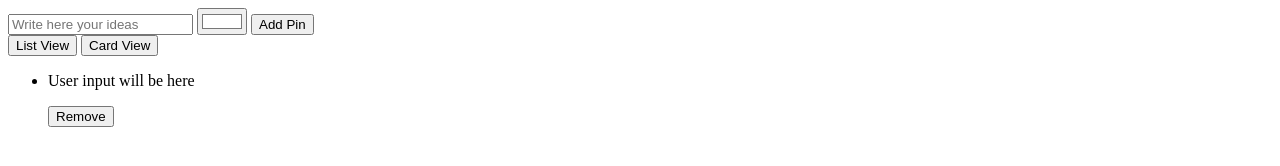
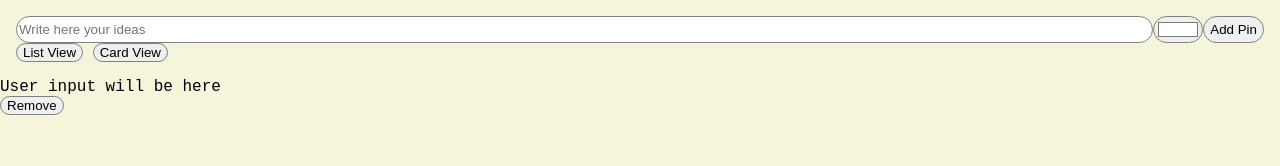
Before and after one commit to alevanella-boop/MAInD-Creative-Coding-Findations-2025, a plain HTML site: page SUBMISSIONS/EXERCISE 1/index.html in a window 1280 px wide. Drawn offline with Linux system fonts and the light colour scheme.

Commit message:
css base

```diff
--- a/SUBMISSIONS/EXERCISE 1/Assets/style.css
+++ b/SUBMISSIONS/EXERCISE 1/Assets/style.css
@@ -0,0 +1,50 @@
+html, body, div, span, applet, object, iframe,
+h1, h2, h3, h4, h5, h6, p, blockquote, pre,
+a, abbr, acronym, address, big, cite, code,
+del, dfn, em, img, ins, kbd, q, s, samp,
+small, strike, strong, sub, sup, tt, var,
+b, u, i, center,
+dl, dt, dd, ol, ul, li,
+fieldset, form, label, legend,
+table, caption, tbody, tfoot, thead, tr, th, td,
+article, aside, canvas, details, embed,
+figure, figcaption, footer, header, hgroup,
+menu, nav, output, ruby, section, summary,
+time, mark, audio, video {
+  margin: 0;
+  padding: 0;
+  border: 0;
+  font-size: 100%;
+  font: inherit;
+  vertical-align: baseline;
+}
+
+html {
+  font-family: 'Courier New', Courier, monospace;
+}
+
+body {
+  background-color: #f5f5dc;
+}
+
+header {
+  background-color: #f5f5dc;
+  padding: 1rem;
+}
+
+input, button {
+  border-radius: 1rem;
+  border: 1px solid grey;
+  padding: 0,6rem;
+  height: 2 rem;
+  }
+
+#input-form {
+  width: 100%;
+  display: flex;
+  gap: 0,2rem;
+}
+
+#text-input {
+ flex-grow: 1;
+}
--- a/SUBMISSIONS/EXERCISE 1/index.html
+++ b/SUBMISSIONS/EXERCISE 1/index.html
@@ -11,9 +11,11 @@
 </head>
 <body>
     <header>
+        <form id="input-form">
          <input type="text" id="text-input" placeholder="Write here your ideas">
          <input type="color" id="color-input" value="#ffffff">
          <button id="btn-add">Add Pin</button>
+         </form>
          <nav>
             <button id="btn_list">
                 List View
```
